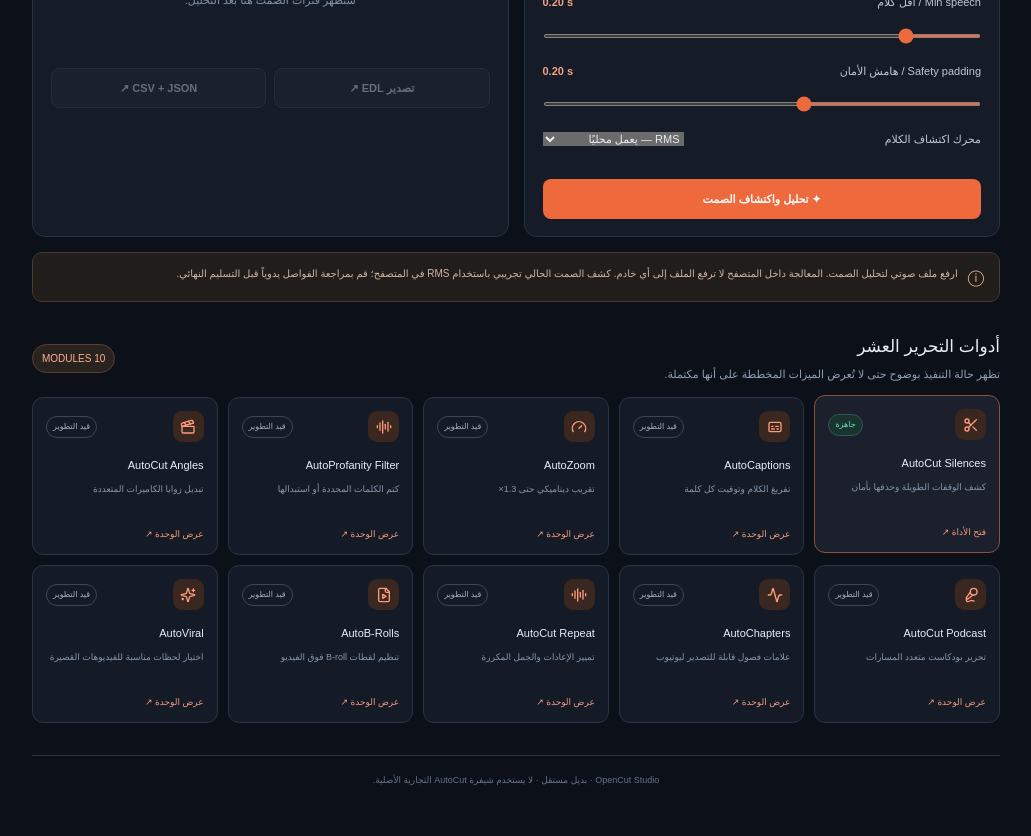
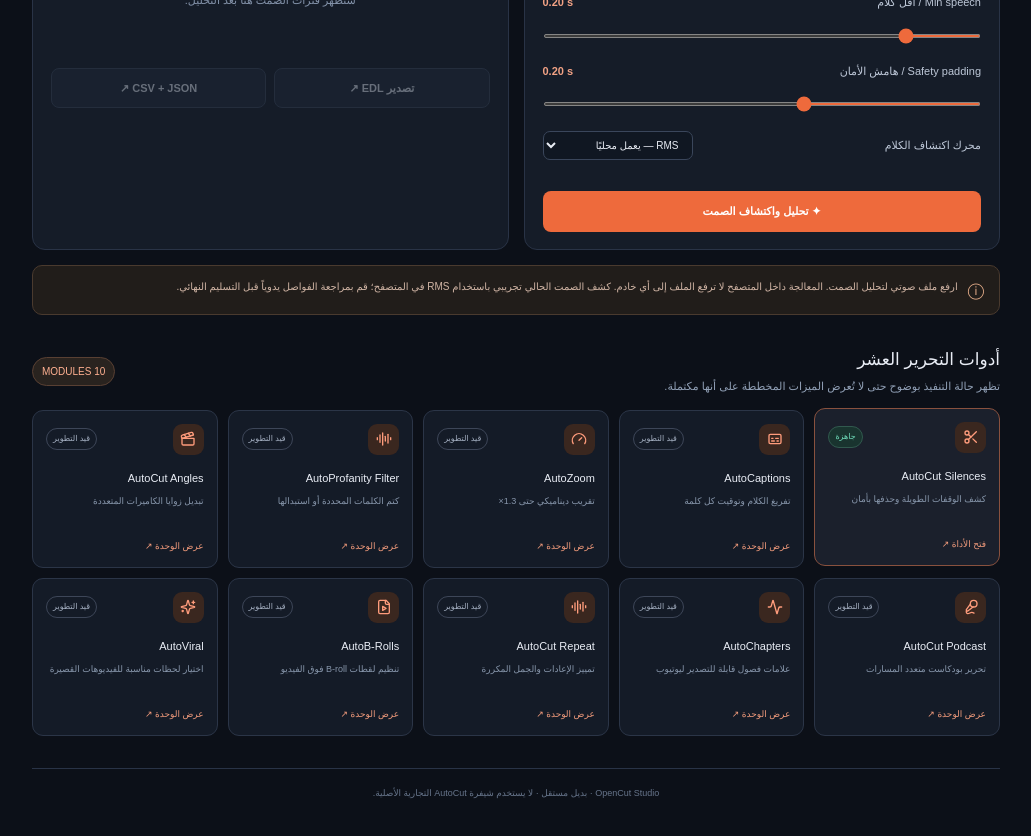
Before and after one commit to sywfsyf7-a11y/AutoCut, a Next.js app in the folder studio/: page / in a window 1280 px wide. Shown: the part 1060-1896 px from the top of the page, without its empty margins (248-1279 px from the left). Built offline with nearby package versions, Linux system fonts and the light colour scheme.

Commit message:
Style the VAD engine selector

```diff
--- a/studio/app/globals.css
+++ b/studio/app/globals.css
@@ -75,6 +75,7 @@ button:disabled { cursor:not-allowed; opacity:.42 }
 .param>div { display:flex; justify-content:space-between; align-items:center; margin-bottom:10px; font-size:11px }
 .param label { color:#bdc7d7 }
 .param b { color:#f2a285; font-size:11px; direction:ltr }
+.vad-select { border:1px solid #3a465b; border-radius:7px; background:#101722; color:#e9edf5; padding:7px 9px; font-size:10px; max-width:100%; }
 input[type=range] { width:100%; accent-color:var(--orange); height:4px; cursor:pointer }
 .primary,.secondary { border:1px solid transparent; border-radius:8px; padding:11px 13px; font-weight:700; font-size:11px; transition:.18s }
 .primary { background:var(--orange); color:#fff }
```
